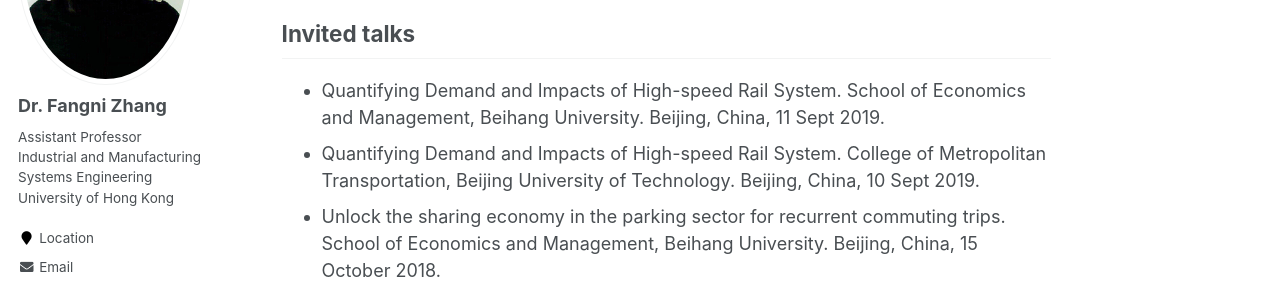
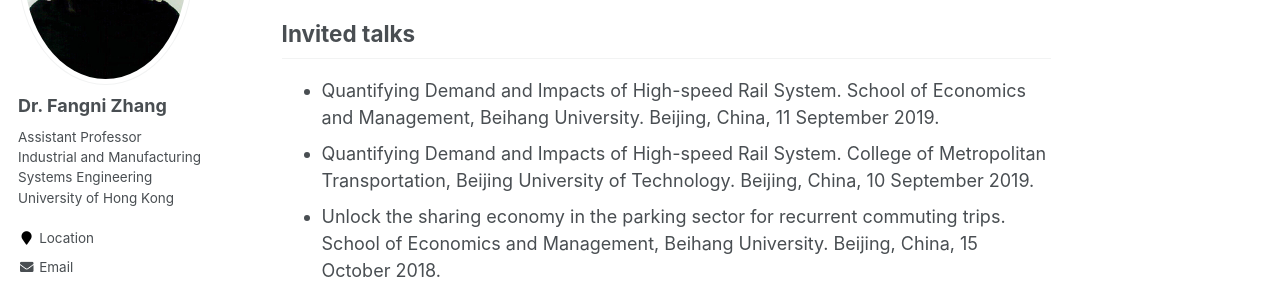
Before and after one commit to fangnizhang/fangnizhang.github.io, a Jekyll site: the page built from _pages/research.md, in a window 1280 px wide and 900 px high, scrolled down 1060 px. Shown: the part 180-469 px from the top of the window. Built offline with Jekyll 4.4.1, drawn with Linux system fonts in a browser that asks for light colours; some web fonts are replaced.

Commit message:
Update research.md

```diff
--- a/_pages/research.md
+++ b/_pages/research.md
@@ -28,8 +28,8 @@ Delivered technical reports
 
 Invited talks
 ------------
-* Quantifying Demand and Impacts of High-speed Rail System. School of Economics and Management, Beihang University. Beijing, China, 11 Sept 2019.
-* Quantifying Demand and Impacts of High-speed Rail System. College of Metropolitan Transportation, Beijing University of Technology. Beijing, China, 10 Sept 2019.
+* Quantifying Demand and Impacts of High-speed Rail System. School of Economics and Management, Beihang University. Beijing, China, 11 September 2019.
+* Quantifying Demand and Impacts of High-speed Rail System. College of Metropolitan Transportation, Beijing University of Technology. Beijing, China, 10 September 2019.
 * Unlock the sharing economy in the parking sector for recurrent commuting trips. School of Economics and Management, Beihang University. Beijing, China, 15 October 2018.
 * The substitution and complementary effects between high-speed rail and air transport. School of Economics and Management, Beijing Jiaotong University. Beijing, China, 15 October 2018.
 * Quantifying complex interactions between high-speed rail and air transport. Sino-US Global Logistics Institute, Shanghai Jiao Tong University. Shanghai, China, 19 June 2018.
```
